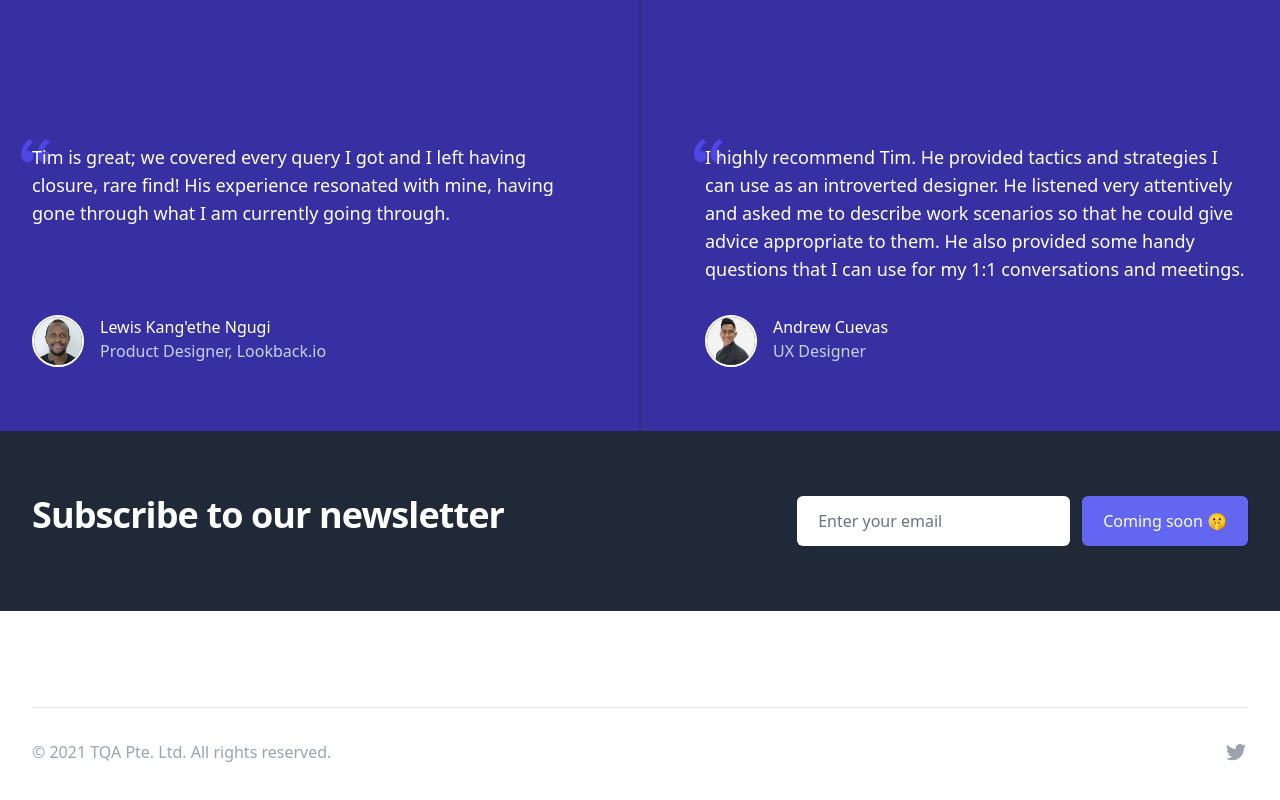
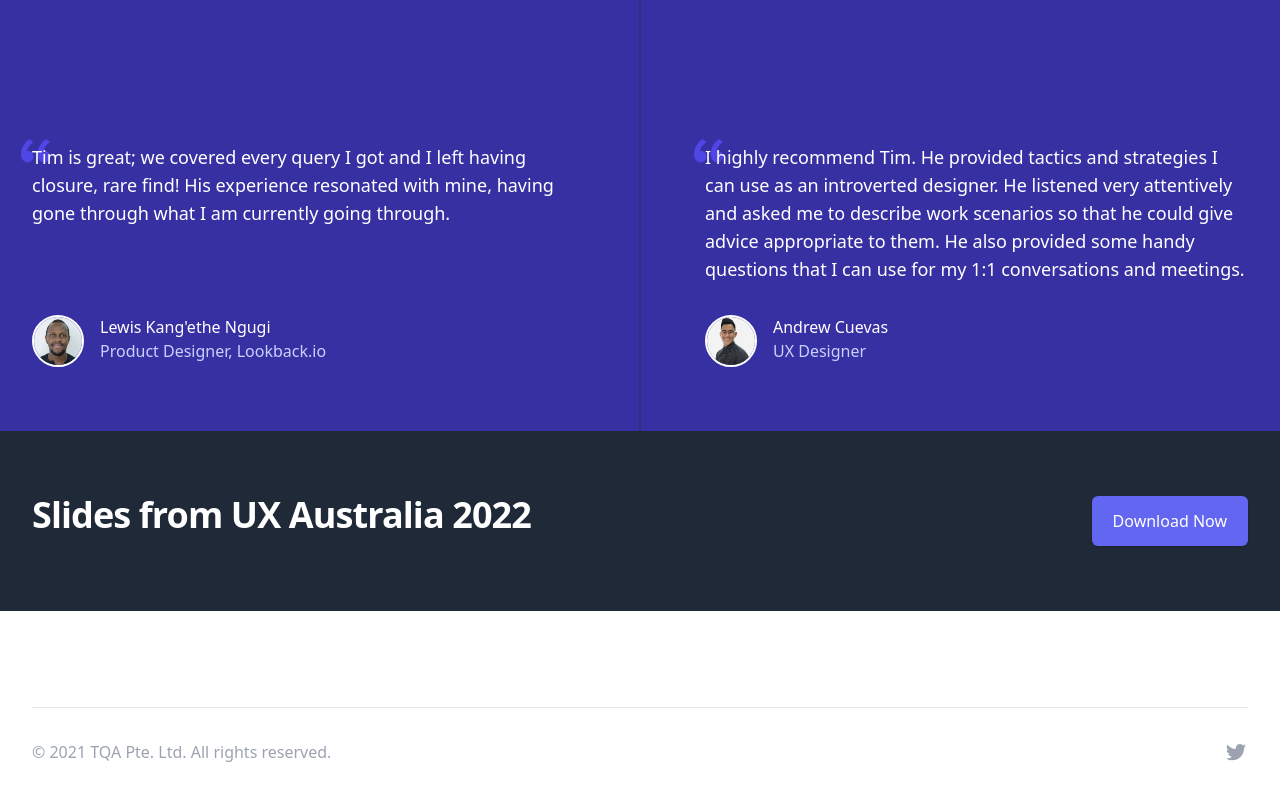
Before and after one commit to timyeothequietachievr/website, a Next.js app: page / in a window 1280 px wide. Shown: the part 9661-10461 px from the top of the page. Built offline with nearby package versions, Linux system fonts and the light colour scheme.

Commit message:
download slides

```diff
--- a/components/Newsletter.jsx
+++ b/components/Newsletter.jsx
@@ -20,13 +20,14 @@ export default function Newsletter() {
         <div className="max-w-7xl mx-auto py-12 px-4 sm:px-6 lg:py-16 lg:px-8 lg:flex lg:items-center">
           <div className="lg:w-0 lg:flex-1">
             <h2 className="text-3xl font-extrabold tracking-tight text-white sm:text-4xl" id="newsletter-headline">
-              Subscribe to our newsletter
+              Slides from UX Australia 2022
             </h2>
             <p className="mt-3 max-w-3xl text-lg leading-6 text-gray-300">
               {/* shortly. */}
             </p>
           </div>
           <div className="mt-8 lg:mt-0 lg:ml-8">
+            {/*
             <form className="sm:flex">
               <label htmlFor="email-address" className="sr-only">
                 Email address
@@ -40,15 +41,23 @@ export default function Newsletter() {
                 className="w-full px-5 py-3 border border-transparent placeholder-gray-500 focus:ring-2 focus:ring-offset-2 focus:ring-offset-gray-800 focus:ring-white focus:border-white sm:max-w-xs rounded-md"
                 placeholder="Enter your email"
               />
+              */}
               <div className="mt-3 rounded-md shadow sm:mt-0 sm:ml-3 sm:flex-shrink-0">
                 <button
+                  a href="https://forms.gle/DZBWcDmYSJ6brxPj9#"
+                  className="w-full flex items-center justify-center px-5 py-3 border border-transparent text-base font-medium rounded-md text-white bg-indigo-500 hover:bg-indigo-600 focus:outline-none focus:ring-2 focus:ring-offset-2 focus:ring-offset-gray-800 focus:ring-indigo-500"
+                >
+                  Download Now
+                </button>
+            {/* <button
                   type="submit"
                   className="w-full flex items-center justify-center px-5 py-3 border border-transparent text-base font-medium rounded-md text-white bg-indigo-500 hover:bg-indigo-600 focus:outline-none focus:ring-2 focus:ring-offset-2 focus:ring-offset-gray-800 focus:ring-indigo-500"
                 >
-                  Coming soon 🤫
-                </button>
+                  Download Now
+            </button>
+            */}
               </div>
-            </form>
+            {/* </form> */}
             {/*<p className="mt-3 text-sm text-gray-300">
               We care about the protection of your data. Read our{' '}
               <a href="#" className="text-white font-medium underline">
```
